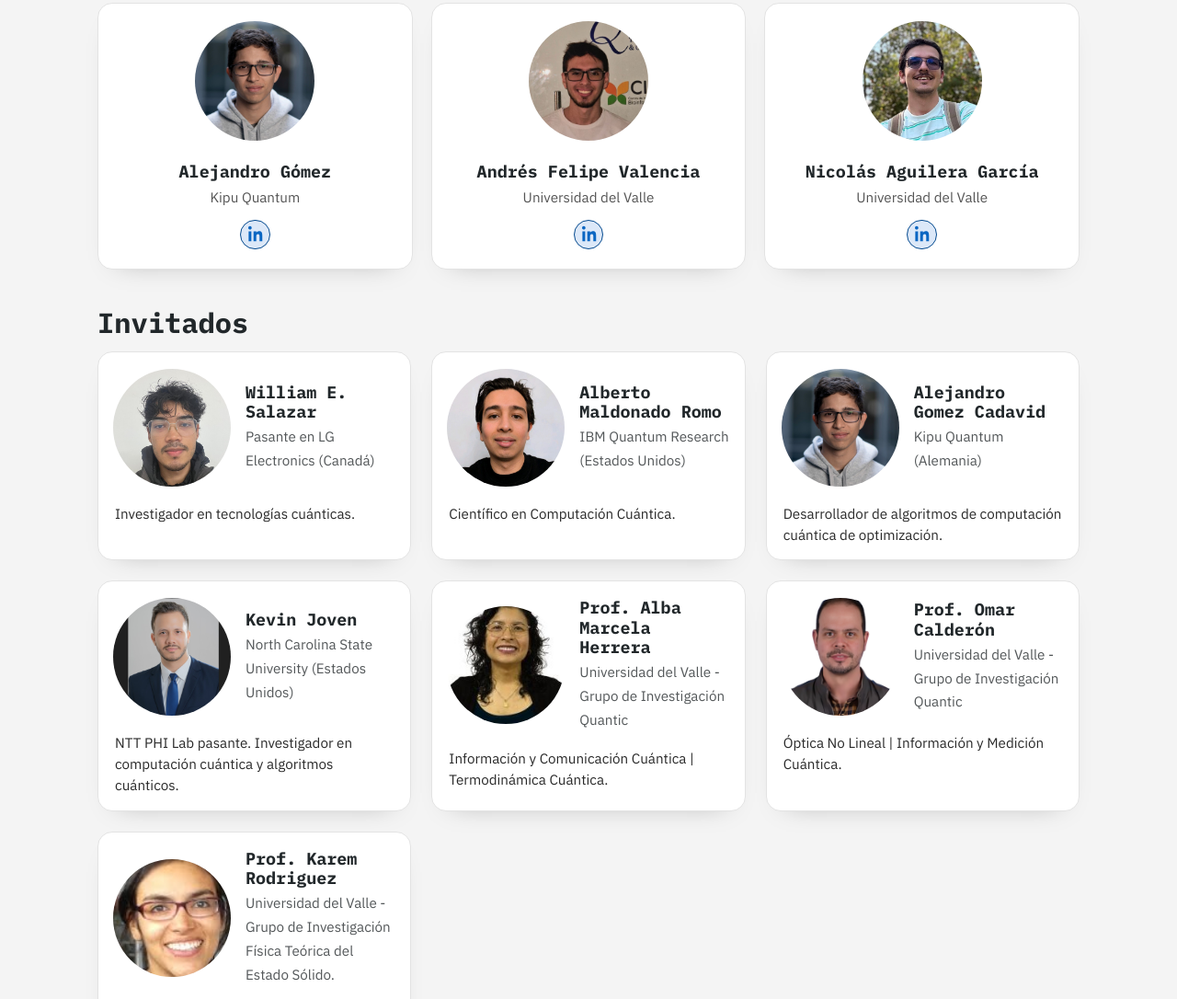
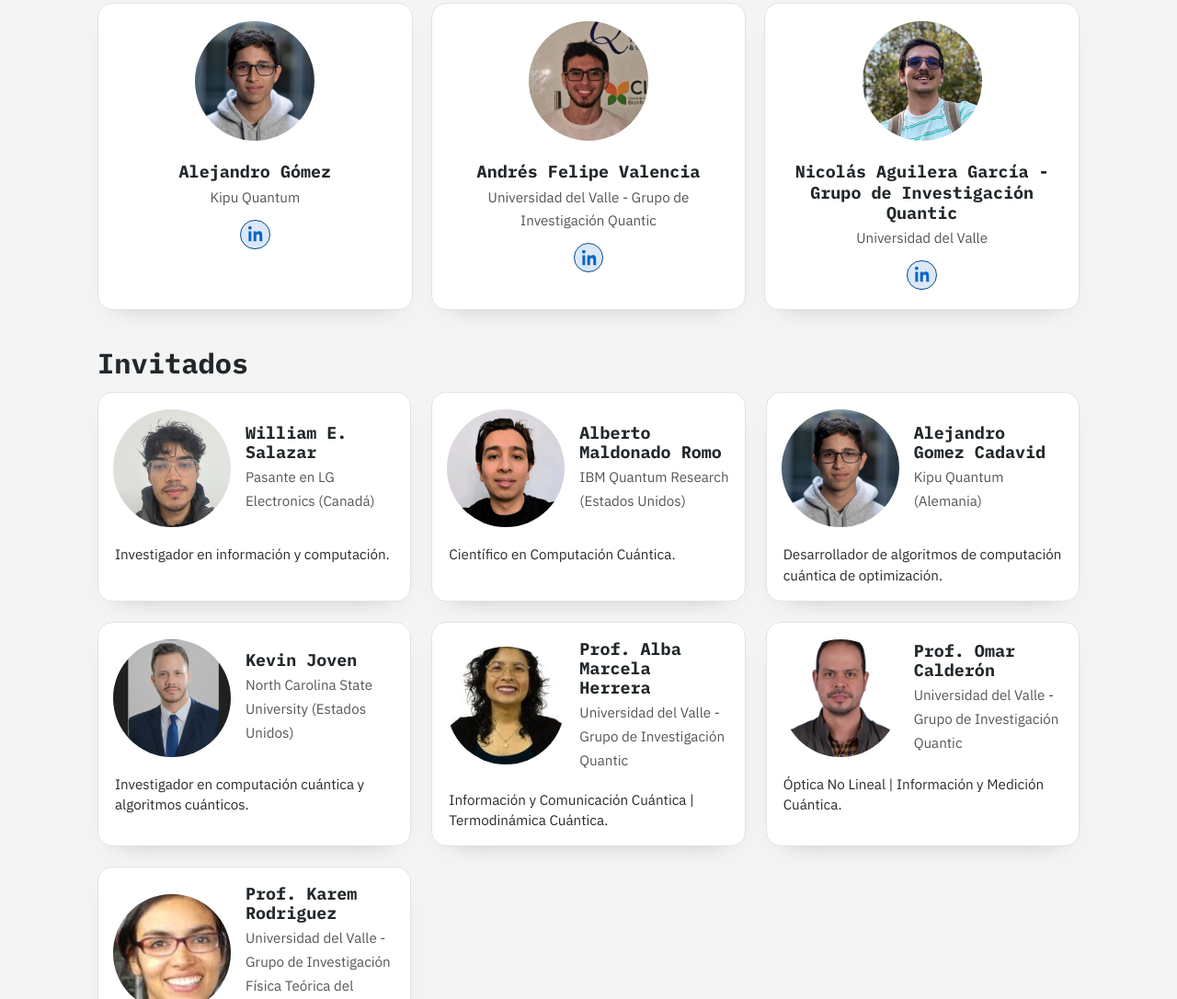
Before and after one commit to niaggar/qiskit-fall-fest-25-univalle, an Astro site: page / in a window 1280 px wide. Shown: the part 5260-6346 px from the top of the page at 92% size. Built offline with nearby package versions, Linux system fonts and the light colour scheme; Astro itself is replaced by a stand-in of ours.

Commit message:
algunos cambios

```diff
--- a/src/components/Invitados.astro
+++ b/src/components/Invitados.astro
@@ -16,7 +16,7 @@ const invitados = [
   {
     nombre: "William E. Salazar",
     afiliacion: "Pasante en LG Electronics (Canadá)",
-    bio: "Investigador en tecnologías cuánticas.",
+    bio: "Investigador en información y computación.",
     foto: williamFoto,
   },
   {
@@ -34,7 +34,7 @@ const invitados = [
   {
     nombre: "Kevin Joven",
     afiliacion: "North Carolina State University (Estados Unidos)",
-    bio: "NTT PHI Lab pasante. Investigador en computación cuántica y algoritmos cuánticos.",
+    bio: "Investigador en computación cuántica y algoritmos cuánticos.",
     foto: kevinFoto,
   },
   {
--- a/src/components/Organizadores.astro
+++ b/src/components/Organizadores.astro
@@ -14,12 +14,12 @@ const organizadores = [
   },
   {
     nombre: "Andrés Felipe Valencia",
-    afiliacion: "Universidad del Valle",
+    afiliacion: "Universidad del Valle - Grupo de Investigación Quantic",
     foto: andresImage,
     linkedin: "https://www.linkedin.com/in/andr%C3%A9s-felipe-valencia-f-928a50271/" // <-- actualiza
   },
   {
-    nombre: "Nicolás Aguilera García",
+    nombre: "Nicolás Aguilera García - Grupo de Investigación Quantic",
     afiliacion: "Universidad del Valle",
     foto: nicolasImage,
     linkedin: "https://www.linkedin.com/in/niaggar/" // <-- actualiza
```
